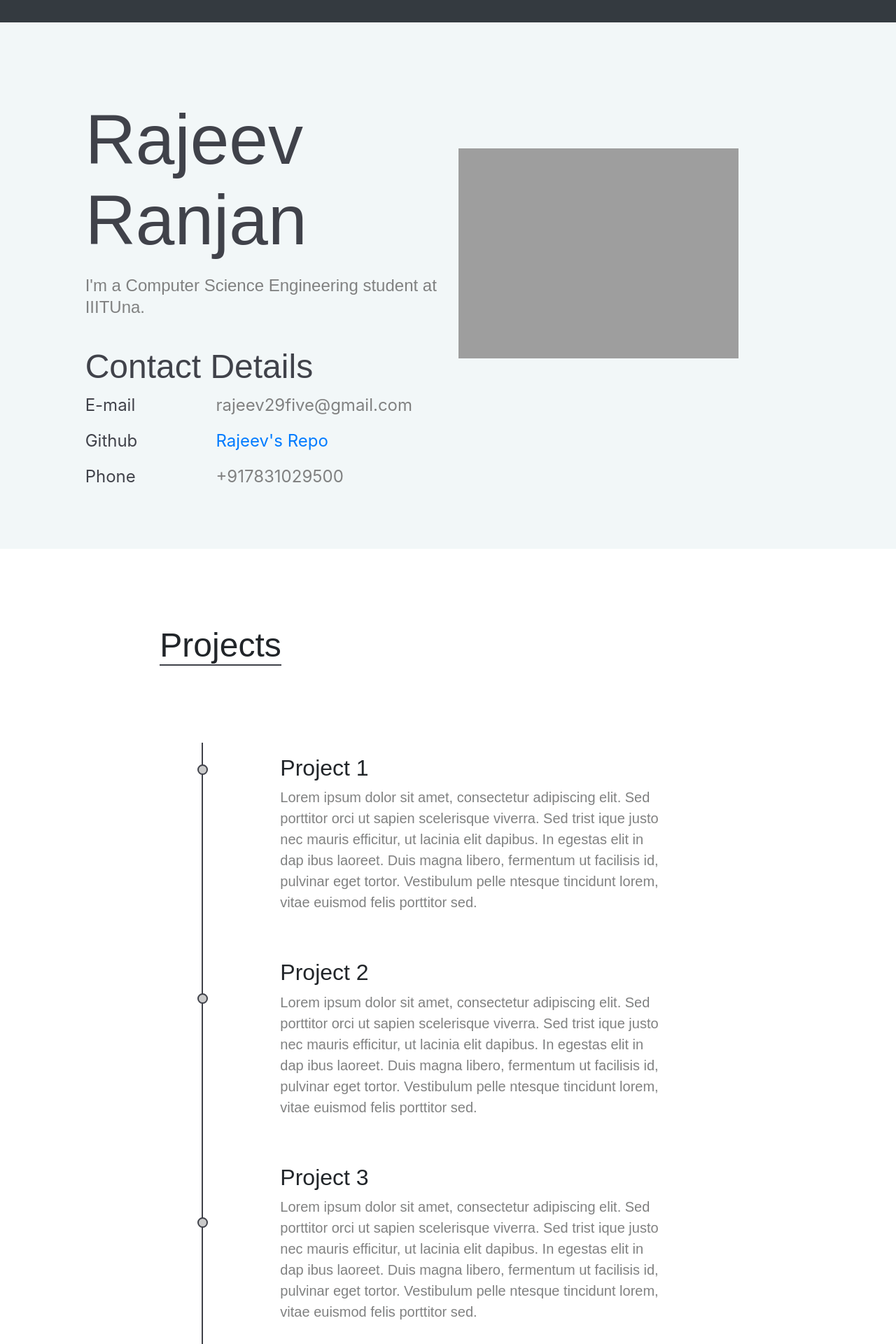
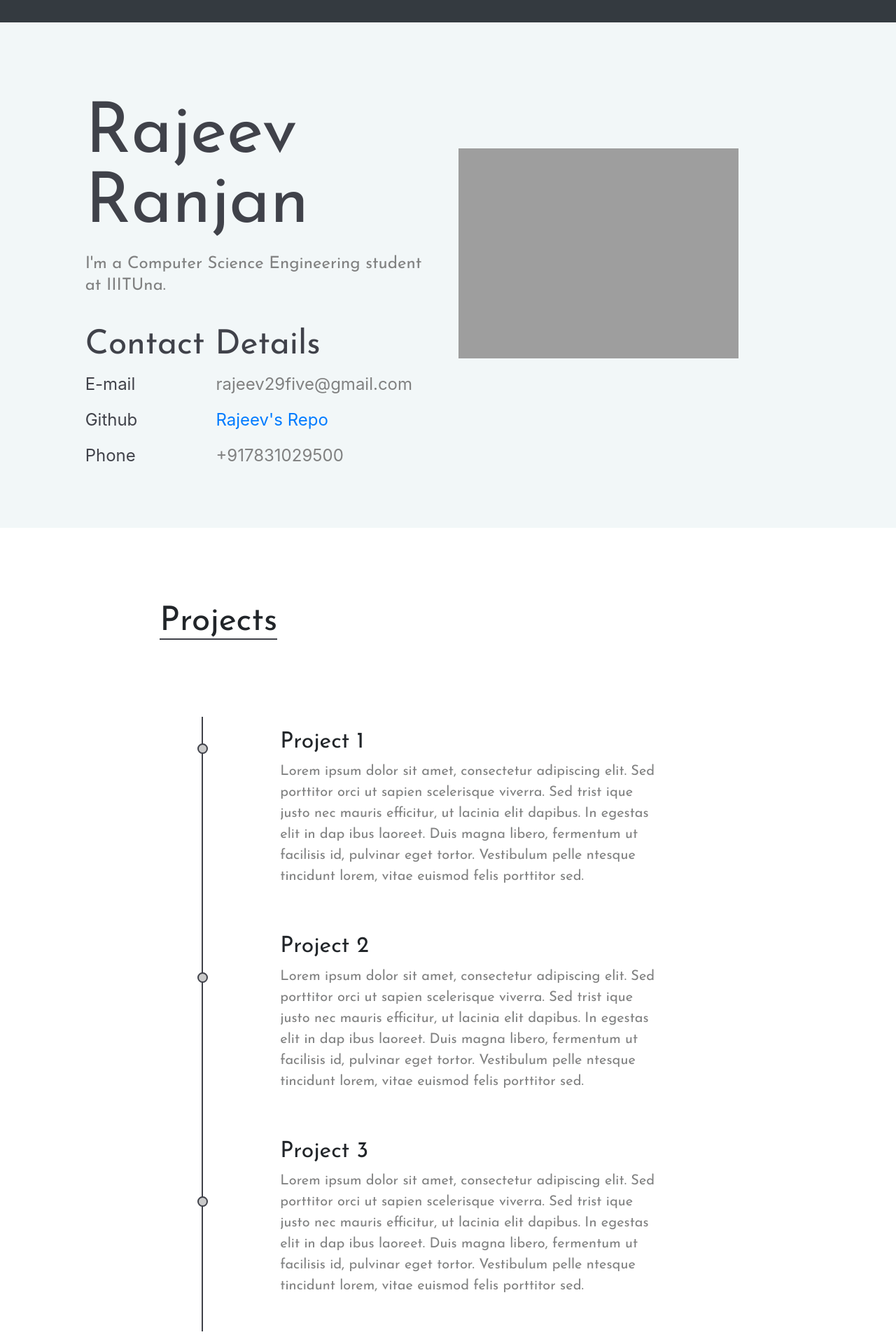
Before and after one commit to rajeev29five/rajeev29five.github.io, a Jekyll site: the page about.html, which Jekyll copies as it is, in a window 1280 px wide. Shown: the top 1920 px of the page at 70% size. Built offline with Jekyll 4.4.1, drawn with Linux system fonts in a browser that asks for light colours.

Commit message:
Update about.html

```diff
--- a/about.html
+++ b/about.html
@@ -4,7 +4,7 @@
 		<meta charset='utf-8'>
   	<meta http-equiv="X-UA-Compatible" content="IE=edge">
   	<meta name="viewport" content="width=device-width,maximum-scale=2">
-  	<link href="https://fonts.googleapis.com/css?family=Anton" rel="stylesheet">
+	<link href="https://fonts.googleapis.com/css?family=Josefin+Sans" rel="stylesheet">
   	<link rel="stylesheet" type="text/css" href="/assets/css/bootstrap.min.css" media="screen">
  	<link rel="stylesheet" type="text/css" href="/assets/css/aboutme.css" media="screen">
 	<title>About Me</title>
```
